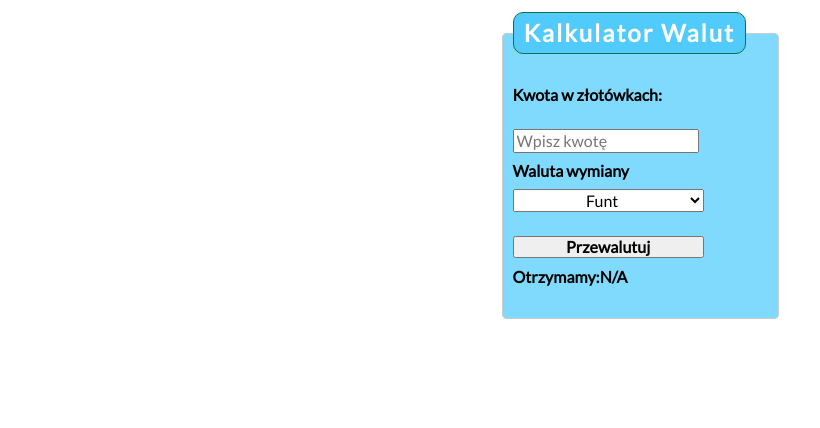
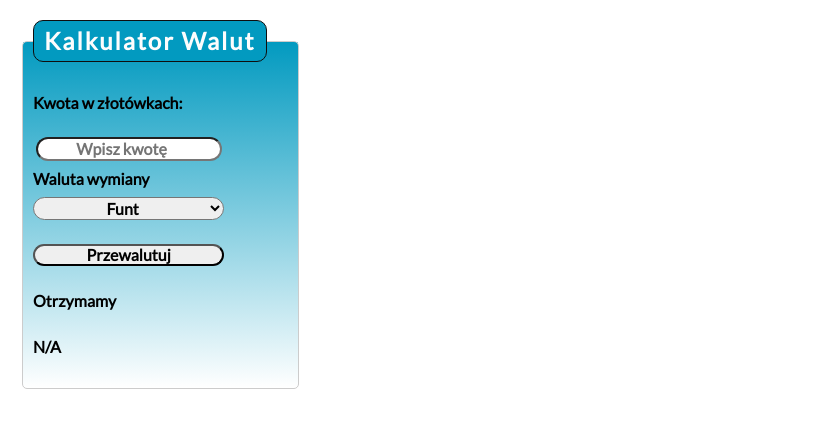
Before and after one commit to Tomaszspn/Currency-calculator, a plain HTML site: page index.html in a window 1280 px wide. Shown: the whole page, without its empty margins (0-820 px from the left). Drawn offline with nearby package versions, Linux system fonts and the light colour scheme.

Commit message:
added more colo

```diff
--- a/index.html
+++ b/index.html
@@ -22,11 +22,11 @@
 
     <form class="js-form">
         <fieldset class="fieldset">
-            <legend class="form__legend">Kalkulator Walut</legend>
+            <legend class="form__legend ">Kalkulator Walut</legend>
             <p>
                 Kwota w złotówkach:
             </p>
-            <input class="js-user__amount" type="number" min="1" placeholder="Wpisz kwotę">
+            <input class="js-user__amount form__amount" type="number" min="1" placeholder="Wpisz kwotę">
 
             <div>
                 <label>Waluta wymiany</label>
@@ -41,8 +41,9 @@
                 <button class="form__button"> Przewalutuj </button>
             </div>
 
-            <div>
-                <span>Otrzymamy:<strong class="js-result">N/A</strong></span>
+            <div class="result">
+                <p>Otrzymamy</p>
+                <span><strong class="js-result">N/A</strong></span>
             </div>
             </p>
 
--- a/style/form.css
+++ b/style/form.css
@@ -1,8 +1,8 @@
 .form__legend {
-    background-color: rgb(81, 203, 252);
+    background-color: rgb(2, 154, 192);
     color: #fdfdfd;
     font-weight: 700;
-    border: 1px solid #147147;
+    border: 1px solid #0e0e0e;
     text-align: left;
     letter-spacing: 2px;
     font-size: 24px;
@@ -10,6 +10,12 @@
     padding: 5px 10px;
 }
 
+.form__amount {
+    text-align: center;
+    margin-left: 3px;
+    border-radius: 20px;
+    font-weight:bolder;
+}
 
 .form__currency {
     width: 250px;
@@ -18,16 +24,20 @@
     margin-right: 5px;
     line-height: 55px;
     text-align: center;
+    font-weight:bolder;
+    border-radius:20px
 }
 .form__button {
   size-adjust: 100px;
   width: 75%;
   padding:0px;
   margin-top: 20px;
-  font-weight:bolder
+  font-weight:bolder;
+  border-radius:20px
 }
 
 .form__button:hover {
-  background-color: #ccc;
+  background-color: rgb(2, 154, 192);
+  color:white;
 
 }
--- a/style/style.css
+++ b/style/style.css
@@ -10,18 +10,16 @@ html {
 
 .body {
   font-family: 'Lato', sans-serif;
-  padding: 5px 20px;
-  margin: 7px auto;
-  max-width: 700px;
+  margin: 20px;
+  max-width: 500px;
 }
 
 .fieldset {
-  background-color: rgb(128, 218, 253);
+  background: linear-gradient(180deg, rgb(2, 154, 192), white);
   border: 1px solid #ccc;
   padding: 10px;
   max-width: 150px;
   border-radius: 5px;
-  margin: 0 auto;
   text-align: left;
   line-height: 30px;
   font-weight: bold;
```
